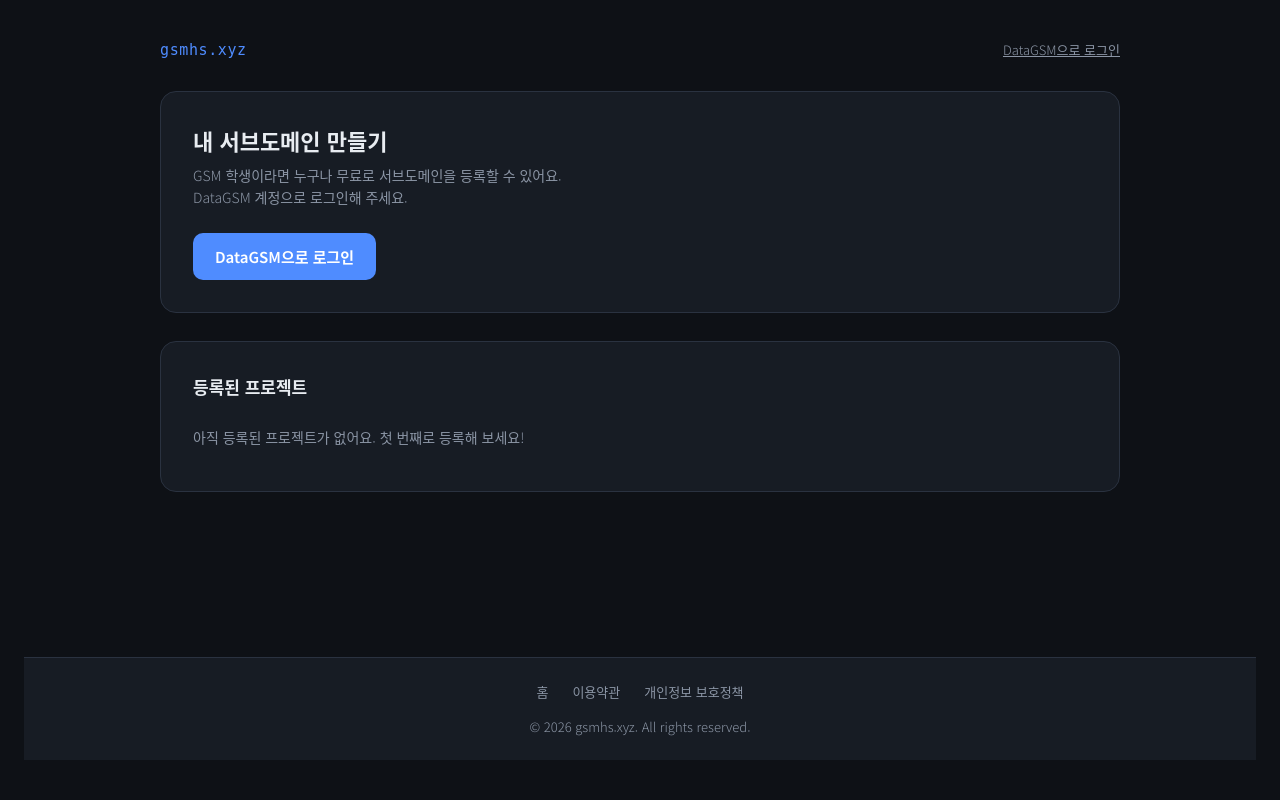
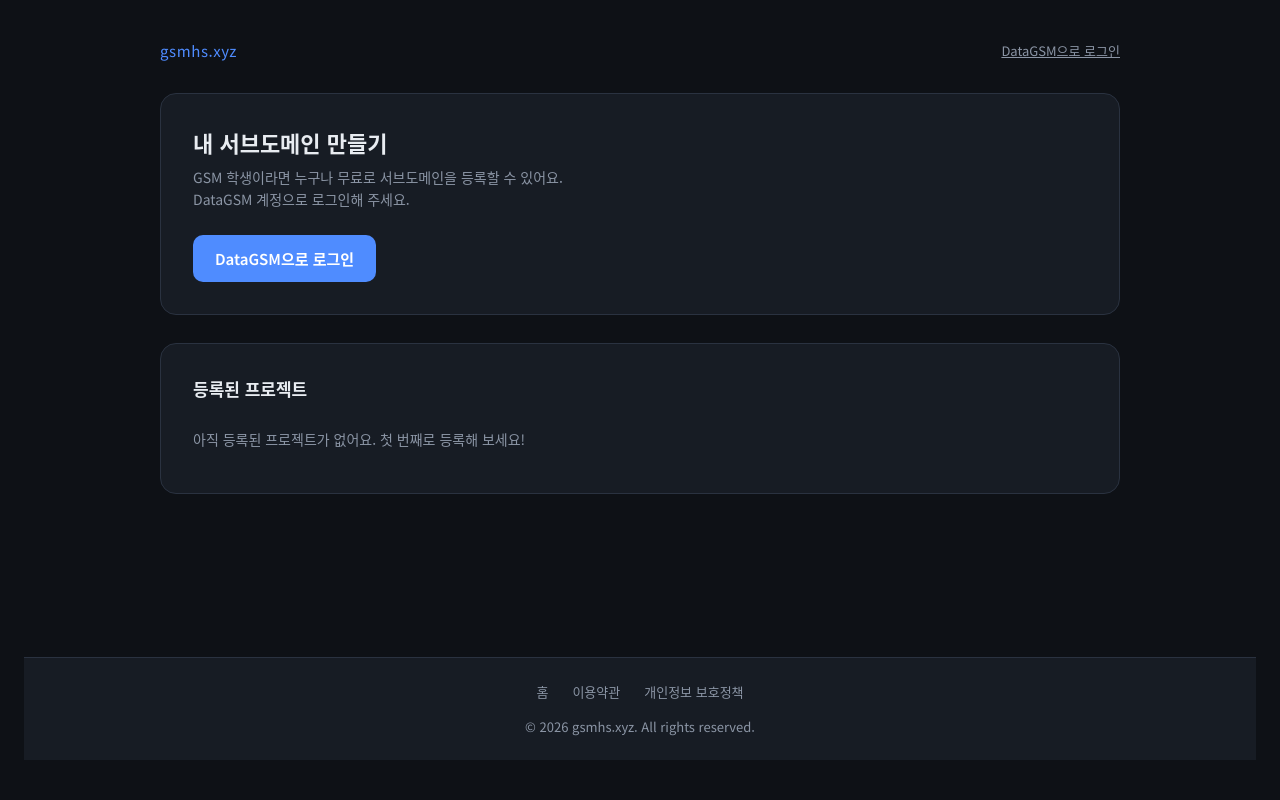
Before and after one commit to h4ru1012/gsmhs.xyz, a Spring Boot app: page / in a window 1280 px wide. Run offline with Spring Boot 4, Linux system fonts and the light colour scheme; data that the repository does not hold is empty.

Commit message:
폰트를 전 페이지 Noto Sans KR 기본 굵기로 통일
- body의 Light(font-weight 300) 제거 → 기본 굵기(400)
- JetBrains Mono/monospace 고정폭 폰트 제거(도메인 라벨, 학번·이메일·
  로그인 시각 등)하고 body의 Noto Sans KR을 상속하도록 inherit로 변경
- Google Fonts 요청에서 미사용 weight 300 제거

Co-Authored-By: Claude <noreply@anthropic.com>
Claude-Session: https://claude.ai/code/session_01K3knFRNd23ryFi9Mu1GkAz

```diff
--- a/src/main/resources/templates/index.html
+++ b/src/main/resources/templates/index.html
@@ -6,7 +6,7 @@
     <title>gsmhs.xyz</title>
     <link rel="preconnect" href="https://fonts.googleapis.com">
     <link rel="preconnect" href="https://fonts.gstatic.com" crossorigin>
-    <link href="https://fonts.googleapis.com/css2?family=Noto+Sans+KR:wght@300;400;600;700&display=swap" rel="stylesheet">
+    <link href="https://fonts.googleapis.com/css2?family=Noto+Sans+KR:wght@400;600;700&display=swap" rel="stylesheet">
     <style>
         :root {
             --bg: #0e1116;
@@ -25,7 +25,6 @@
             padding: 40px 24px;
             display: flex;
             flex-direction: column;
-            font-weight: 300;
         }
         .page {
             max-width: 960px;
@@ -42,7 +41,7 @@
             gap: 16px;
         }
         .domain {
-            font-family: "JetBrains Mono", ui-monospace, monospace;
+            font-family: inherit;
             font-size: 15px;
             color: var(--accent);
             letter-spacing: 0.04em;
@@ -107,7 +106,7 @@
         }
         .profile .who { font-size: 17px; font-weight: 700; }
         .profile .meta {
-            font-family: ui-monospace, monospace;
+            font-family: inherit;
             font-size: 12.5px;
             color: var(--muted);
         }
@@ -144,7 +143,7 @@
             white-space: nowrap;
         }
         .project .subdomain {
-            font-family: "JetBrains Mono", ui-monospace, monospace;
+            font-family: inherit;
             font-size: 13px;
             margin-bottom: 10px;
             word-break: break-all;
--- a/src/main/resources/templates/privacy.html
+++ b/src/main/resources/templates/privacy.html
@@ -6,7 +6,7 @@
     <title>개인정보 보호정책 - gsmhs.xyz</title>
     <link rel="preconnect" href="https://fonts.googleapis.com">
     <link rel="preconnect" href="https://fonts.gstatic.com" crossorigin>
-    <link href="https://fonts.googleapis.com/css2?family=Noto+Sans+KR:wght@300;400;600;700&display=swap" rel="stylesheet">
+    <link href="https://fonts.googleapis.com/css2?family=Noto+Sans+KR:wght@400;600;700&display=swap" rel="stylesheet">
     <style>
         :root {
             --bg: #0e1116;
@@ -25,7 +25,6 @@
             padding: 40px 24px;
             display: flex;
             flex-direction: column;
-            font-weight: 300;
         }
         .page {
             max-width: 960px;
@@ -42,7 +41,7 @@
             gap: 16px;
         }
         .domain {
-            font-family: "JetBrains Mono", ui-monospace, monospace;
+            font-family: inherit;
             font-size: 15px;
             color: var(--accent);
             letter-spacing: 0.04em;
--- a/src/main/resources/templates/register.html
+++ b/src/main/resources/templates/register.html
@@ -6,7 +6,7 @@
     <title th:text="${pageTitle} + ' — gsmhs.xyz'">서브도메인 등록 — gsmhs.xyz</title>
     <link rel="preconnect" href="https://fonts.googleapis.com">
     <link rel="preconnect" href="https://fonts.gstatic.com" crossorigin>
-    <link href="https://fonts.googleapis.com/css2?family=Noto+Sans+KR:wght@300;400;600;700&display=swap" rel="stylesheet">
+    <link href="https://fonts.googleapis.com/css2?family=Noto+Sans+KR:wght@400;600;700&display=swap" rel="stylesheet">
     <style>
         :root {
             --bg: #0e1116;
@@ -25,7 +25,6 @@
             display: flex;
             flex-direction: column;
             padding: 24px;
-            font-weight: 300;
         }
         main {
             display: flex;
@@ -96,7 +95,7 @@
         }
         .radio input { width: auto; accent-color: var(--accent); }
         .suffix {
-            font-family: "JetBrains Mono", ui-monospace, monospace;
+            font-family: inherit;
             font-size: 13px;
             color: var(--muted);
             white-space: nowrap;
--- a/src/main/resources/templates/tos.html
+++ b/src/main/resources/templates/tos.html
@@ -6,7 +6,7 @@
     <title>이용약관 - gsmhs.xyz</title>
     <link rel="preconnect" href="https://fonts.googleapis.com">
     <link rel="preconnect" href="https://fonts.gstatic.com" crossorigin>
-    <link href="https://fonts.googleapis.com/css2?family=Noto+Sans+KR:wght@300;400;600;700&display=swap" rel="stylesheet">
+    <link href="https://fonts.googleapis.com/css2?family=Noto+Sans+KR:wght@400;600;700&display=swap" rel="stylesheet">
     <style>
         :root {
             --bg: #0e1116;
@@ -25,7 +25,6 @@
             padding: 40px 24px;
             display: flex;
             flex-direction: column;
-            font-weight: 300;
         }
         .page {
             max-width: 960px;
@@ -42,7 +41,7 @@
             gap: 16px;
         }
         .domain {
-            font-family: "JetBrains Mono", ui-monospace, monospace;
+            font-family: inherit;
             font-size: 15px;
             color: var(--accent);
             letter-spacing: 0.04em;
```
Also changed, not shown: src/main/resources/templates/admin.html (+3 -4 lines).
